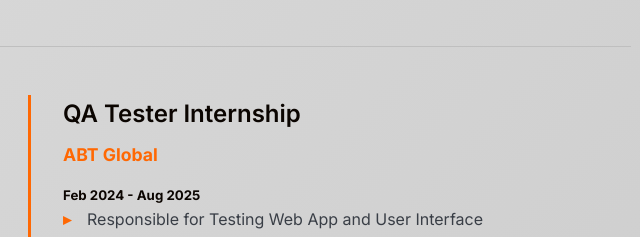
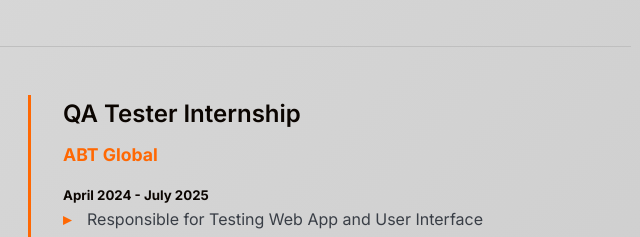
Before and after one commit to Hut-cmyk/Port-web, a plain HTML site: page index.html in a window 1280 px wide. Shown: the part 4808-5045 px from the top of the page, 409-1049 px from the left. Drawn offline with Linux system fonts and the light colour scheme; a web font is replaced by a local one.

Commit message:
Update index.html

```diff
--- a/index.html
+++ b/index.html
@@ -391,7 +391,7 @@
                     <div class="experience-details">
                         <h3>QA Tester Internship</h3>
                         <h4>ABT Global</h4>
-                        <h5>Feb 2024 - Aug 2025</h5>
+                        <h5>April 2024 - July 2025</h5>
 
 
                         <ul>
```
